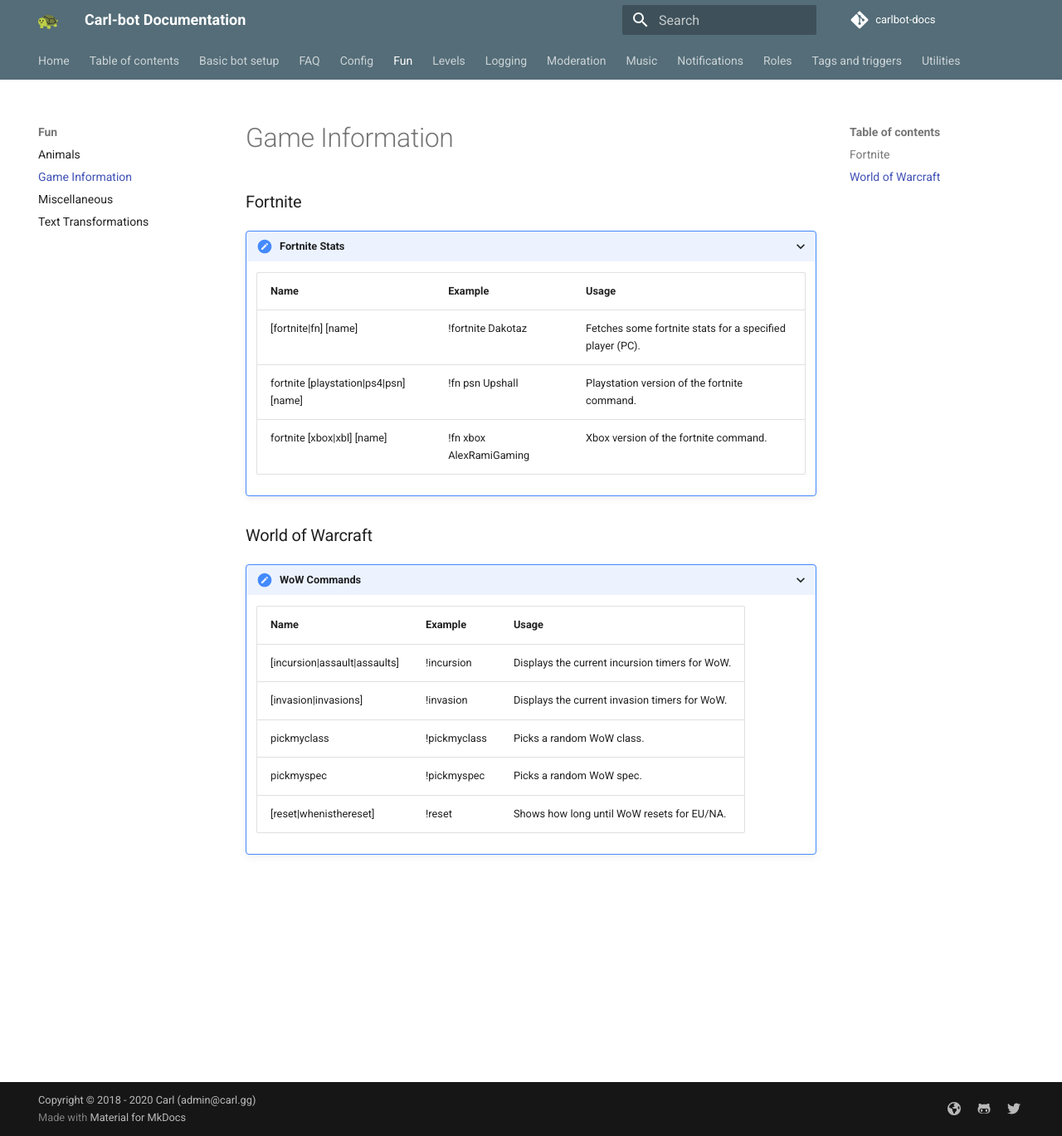
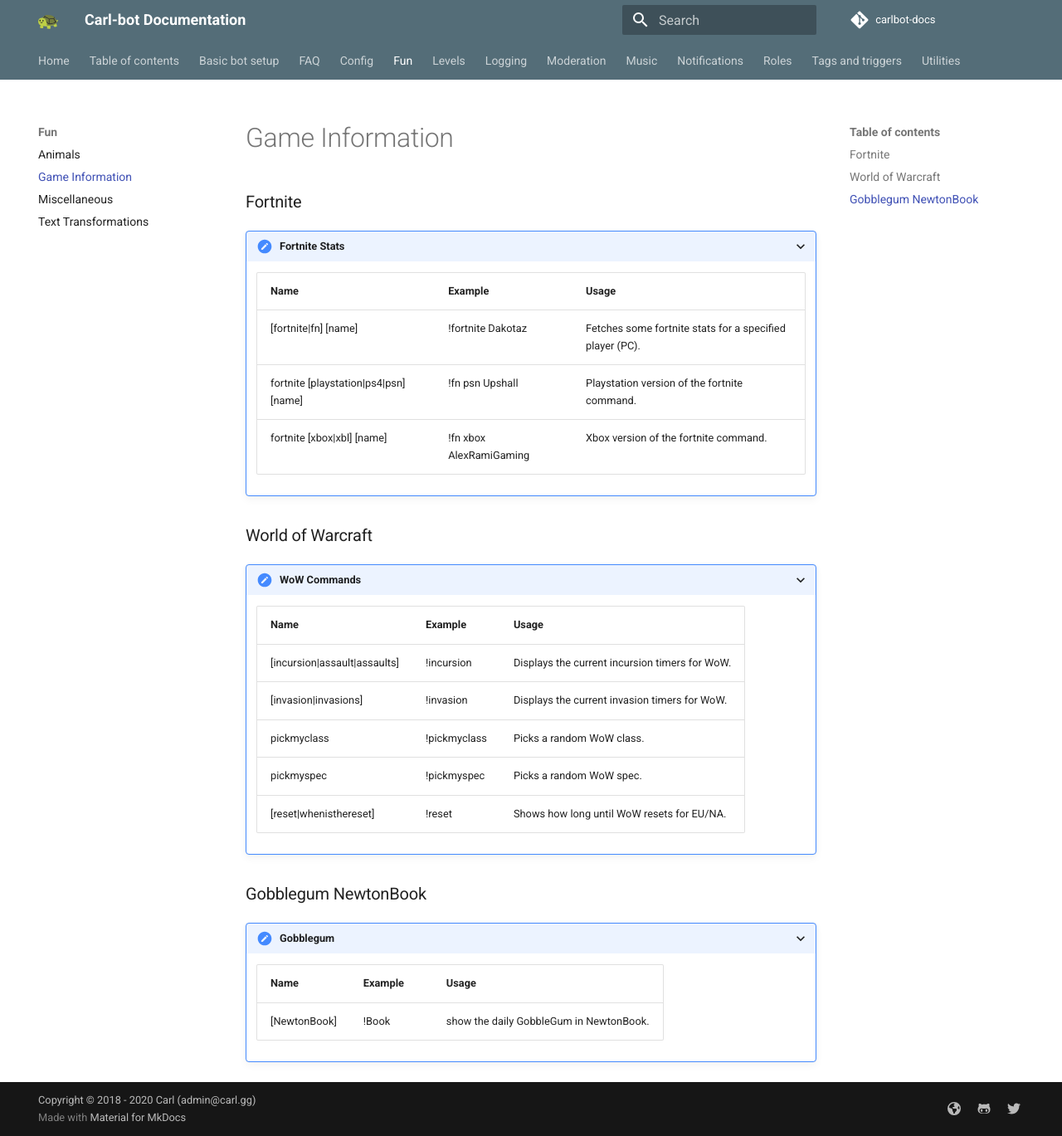
Before and after one commit to botlabs-gg/carlbot-docs, an MkDocs documentation site: the page built from docs/fun/game-information.md, in a window 1280 px wide and 1369 px high. Shown: the whole window at 83% size. Built offline with MkDocs 1.6.1 and Material for MkDocs 9.7.7, drawn with Linux system fonts in a browser that asks for light colours; comment, search, counter and statistics services are not loaded.

Commit message:
Update game-information.md

```diff
--- a/docs/fun/game-information.md
+++ b/docs/fun/game-information.md
@@ -21,3 +21,11 @@
 	| pickmyclass | !pickmyclass | Picks a random WoW class. |
 	| pickmyspec | !pickmyspec | Picks a random WoW spec. |
 	| [reset\|whenisthereset] | !reset | Shows how long until WoW resets for EU/NA. |
+
+### Gobblegum NewtonBook
+
+???+ tldr "Gobblegum"
+
+	| Name | Example | Usage |
+	| :--- | :--- | :--- |
+	|[NewtonBook] | !Book | show the daily GobbleGum in NewtonBook. |
```
